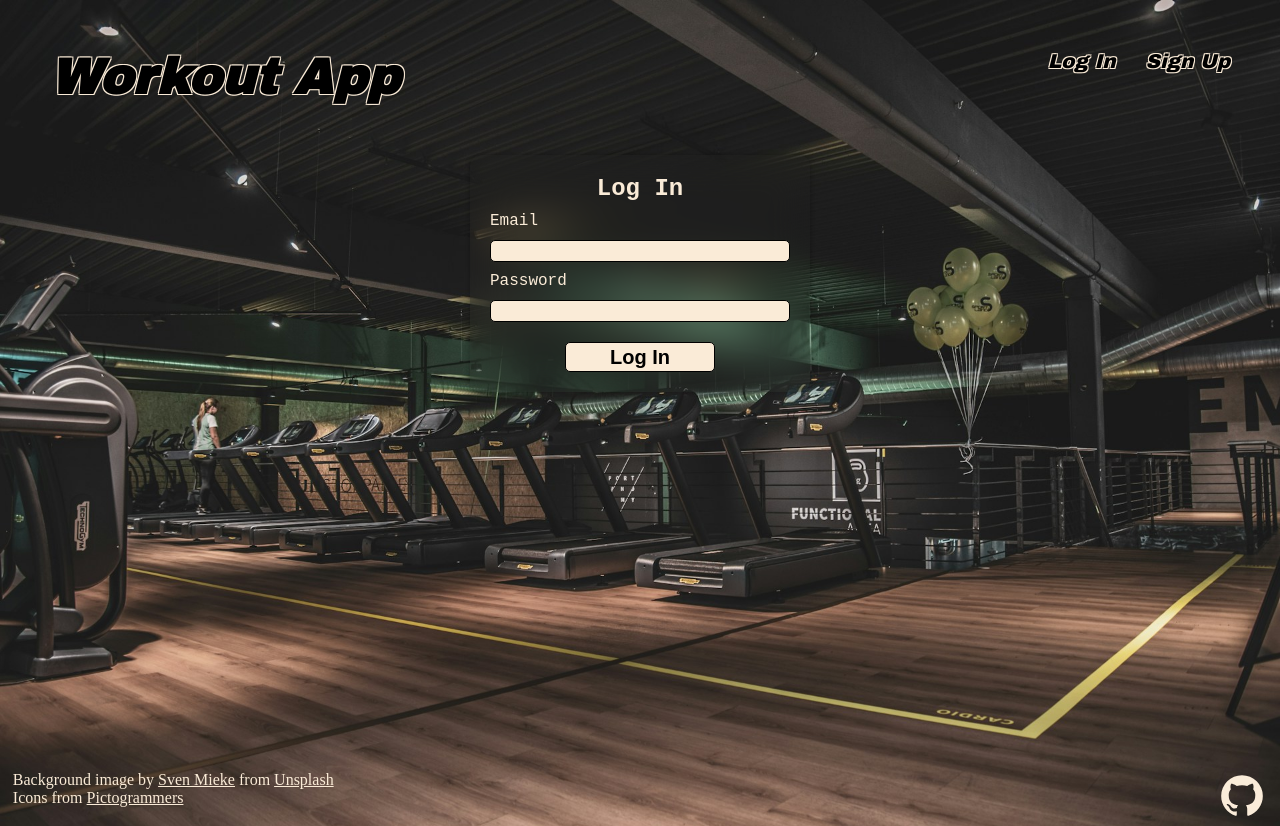
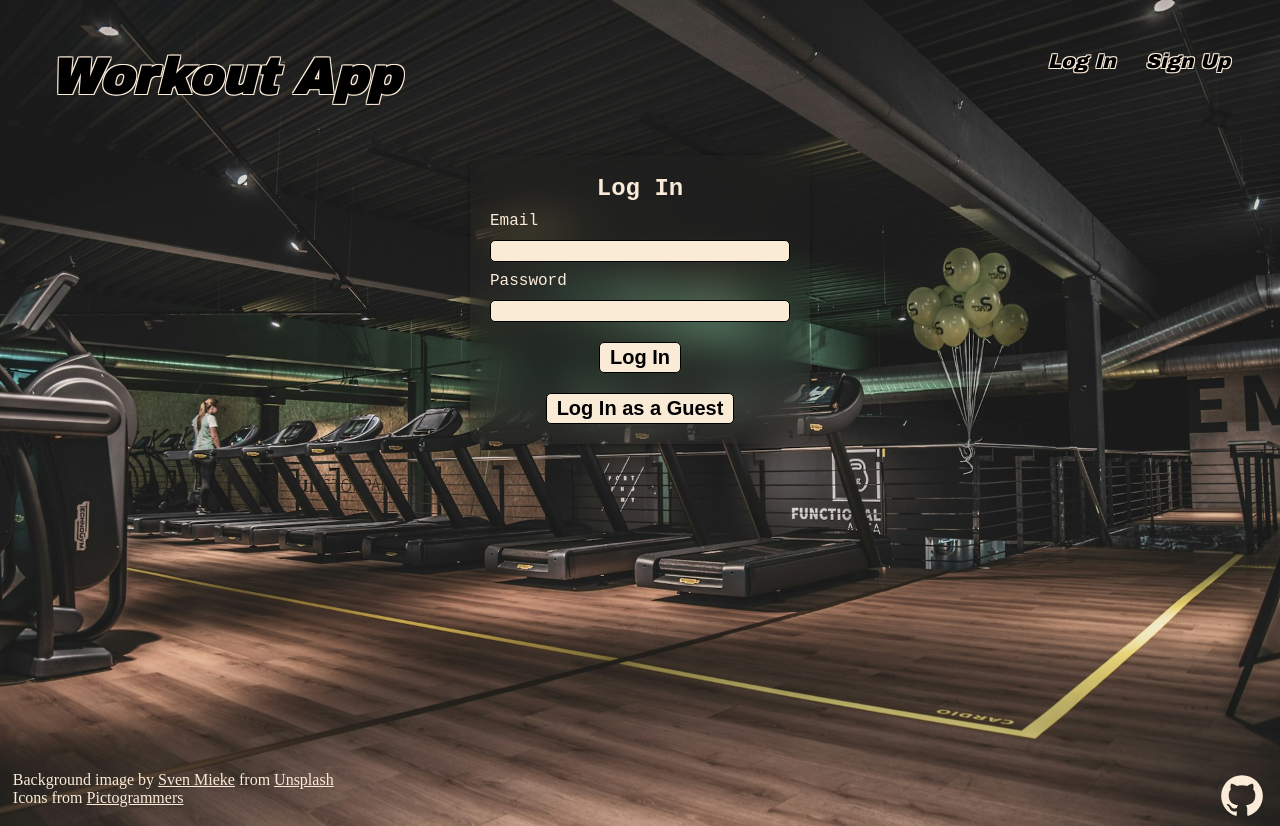
Before and after one commit to Andrij-Kolomijec/Workouts-app, a React (Vite) app in the folder client/: page /login in a window 1280 px wide. Built offline with nearby package versions, Linux system fonts and the light colour scheme; a web font is replaced by a local one.

Commit message:
Edited styles

```diff
--- a/client/src/components/Footer.module.css
+++ b/client/src/components/Footer.module.css
@@ -10,6 +10,11 @@ footer {
 
 .sources a {
   color: antiquewhite;
+  transition: 0.2s ease-in-out;
+}
+
+.sources a:hover {
+  color: aqua;
 }
 
 .github {
@@ -17,3 +22,25 @@ footer {
   filter: invert(92%) sepia(8%) saturate(870%) hue-rotate(327deg)
     brightness(105%) contrast(96%);
 }
+
+.github:hover {
+  animation: tilt-shaking 1s infinite;
+}
+
+@keyframes tilt-shaking {
+  0% {
+    transform: rotate(0deg);
+  }
+  25% {
+    transform: rotate(20deg);
+  }
+  50% {
+    transform: rotate(0eg);
+  }
+  75% {
+    transform: rotate(-20deg);
+  }
+  100% {
+    transform: rotate(0deg);
+  }
+}
--- a/client/src/components/Navbar.module.css
+++ b/client/src/components/Navbar.module.css
@@ -13,6 +13,13 @@
   color: black;
   font-family: "Archivo Black", sans-serif;
   font-style: italic;
+  transition: text-shadow 0.2s ease-in-out;
+}
+
+.container a:hover,
+.container h1:hover {
+  text-shadow: -1px -1px 0 aqua, 1px -1px 0 aqua, -1px 1px 0 aqua,
+    1px 1px 0 aqua;
 }
 
 h1 {
--- a/client/src/index.css
+++ b/client/src/index.css
@@ -13,7 +13,52 @@ body {
   color: antiquewhite;
 }
 
-#root {
-  /* height: 100vh; */
-  /* border: 1px solid; */
+.login-signup {
+  width: 300px;
+  backdrop-filter: blur(20px);
+  box-shadow: 0 0 4px 1px rgba(0, 0, 0, 0.2);
+  border-radius: 10px;
+  padding: 20px;
+  display: flex;
+  flex-direction: column;
+  gap: 10px;
+  align-self: center;
 }
+
+.login-signup h2 {
+  align-self: center;
+}
+
+.login-signup input {
+  border-radius: 5px;
+  height: 20px;
+  padding: 0 3px;
+  border: 1px solid black;
+  outline: none;
+  background: antiquewhite;
+}
+
+.login-signup button {
+  align-self: center;
+  background-color: antiquewhite;
+  border-radius: 5px;
+  font-weight: bold;
+  font-size: 20px;
+  border: 1px solid;
+  transition: background-color 0.5s ease-in-out, color 0.5s ease-in-out;
+  margin-top: 10px;
+  padding: 3px 10px;
+}
+
+.login-signup button:hover {
+  cursor: pointer;
+  background-color: black;
+  color: antiquewhite;
+}
+
+.login-signup .error {
+  margin-top: 10px;
+  color: red;
+  text-align: center;
+  grid-area: auto / span 2;
+}
--- a/client/src/routes/Login.jsx
+++ b/client/src/routes/Login.jsx
@@ -1,5 +1,4 @@
 import { useState } from "react";
-import classes from "./Login.module.css";
 import { useLogin } from "../hooks/useLogin";
 
 export default function Login() {
@@ -7,14 +6,18 @@ export default function Login() {
   const [password, setPassword] = useState("");
   const { login, isLoading, error } = useLogin();
 
-  const handleSubmit = async (e) => {
+  async function handleSubmit(e) {
     e.preventDefault();
+    await login(email, password);
+  }
 
-    await login(email, password);
-  };
+  async function handleGuestLogin(e) {
+    e.preventDefault();
+    await login("guest@test.org", import.meta.env.VITE_PORT_GUEST);
+  }
 
   return (
-    <form className={classes.login} onSubmit={handleSubmit}>
+    <form className="login-signup" onSubmit={handleSubmit}>
       <h2>Log In</h2>
       <label htmlFor="loginEmail">Email</label>
       <input
@@ -31,7 +34,10 @@ export default function Login() {
         onChange={(e) => setPassword(e.target.value)}
       />
       <button disabled={isLoading}>Log In</button>
-      {error && <div className={classes.error}>{error}</div>}
+      <button disabled={isLoading} onClick={handleGuestLogin}>
+        Log In as a Guest
+      </button>
+      {error && <div className="error">{error}</div>}
     </form>
   );
 }
--- a/client/src/routes/Login.module.css
+++ /dev/null
@@ -1,43 +0,0 @@
-.login {
-  width: 300px;
-  backdrop-filter: blur(20px);
-  box-shadow: 0 0 4px 1px rgba(0, 0, 0, 0.2);
-  border-radius: 10px;
-  padding: 20px;
-  display: flex;
-  flex-direction: column;
-  gap: 10px;
-  align-self: center;
-}
-
-.login h2 {
-  align-self: center;
-}
-
-.login input {
-  border-radius: 5px;
-  height: 20px;
-  padding: 0 3px;
-  border: 1px solid black;
-  outline: none;
-  background: antiquewhite;
-}
-
-.login button {
-  align-self: center;
-  background-color: antiquewhite;
-  border-radius: 5px;
-  height: 30px;
-  width: 150px;
-  font-weight: bold;
-  font-size: 20px;
-  border: 1px solid;
-  transition: background-color 0.5s ease-in-out, color 0.5s ease-in-out;
-  margin-top: 10px;
-}
-
-.login button:hover {
-  cursor: pointer;
-  background-color: black;
-  color: antiquewhite;
-}
--- a/client/src/routes/Signup.jsx
+++ b/client/src/routes/Signup.jsx
@@ -1,5 +1,4 @@
 import { useState } from "react";
-import classes from "./Signup.module.css";
 import { useSignup } from "../hooks/useSignup";
 
 export default function Signup() {
@@ -14,7 +13,7 @@ export default function Signup() {
   }
 
   return (
-    <form className={classes.signup} onSubmit={handleSubmit}>
+    <form className="login-signup" onSubmit={handleSubmit}>
       <h2>Sign Up</h2>
       <label htmlFor="signupEmail">Email</label>
       <input
@@ -31,7 +30,7 @@ export default function Signup() {
         onChange={(e) => setPassword(e.target.value)}
       />
       <button disabled={isLoading}>Sign Up</button>
-      {error && <div className={classes.error}>{error}</div>}
+      {error && <div className="error">{error}</div>}
     </form>
   );
 }
--- a/client/src/routes/Signup.module.css
+++ /dev/null
@@ -1,50 +0,0 @@
-.signup {
-  width: 300px;
-  backdrop-filter: blur(20px);
-  box-shadow: 0 0 4px 1px rgba(0, 0, 0, 0.2);
-  border-radius: 10px;
-  padding: 20px;
-  display: flex;
-  flex-direction: column;
-  gap: 10px;
-  align-self: center;
-}
-
-.signup h2 {
-  align-self: center;
-}
-
-.signup input {
-  border-radius: 5px;
-  height: 20px;
-  padding: 0 3px;
-  border: 1px solid black;
-  outline: none;
-  background: antiquewhite;
-}
-
-.signup button {
-  align-self: center;
-  background-color: antiquewhite;
-  border-radius: 5px;
-  height: 30px;
-  width: 150px;
-  font-weight: bold;
-  font-size: 20px;
-  border: 1px solid;
-  transition: background-color 0.5s ease-in-out, color 0.5s ease-in-out;
-  margin-top: 10px;
-}
-
-.signup button:hover {
-  cursor: pointer;
-  background-color: black;
-  color: antiquewhite;
-}
-
-div.error {
-  margin-top: 10px;
-  color: red;
-  text-align: center;
-  grid-area: auto / span 2;
-}
```
